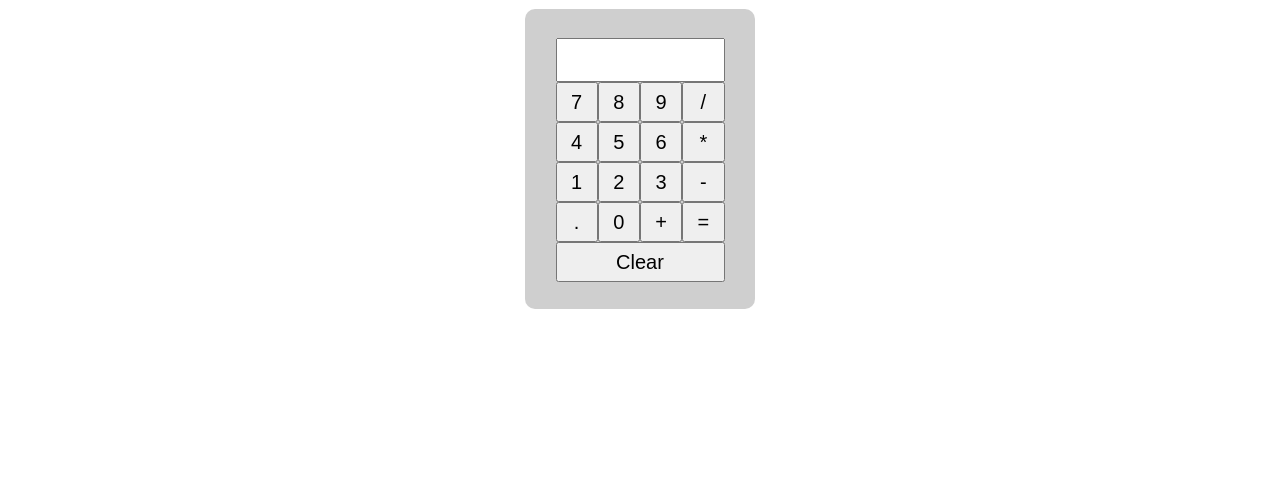
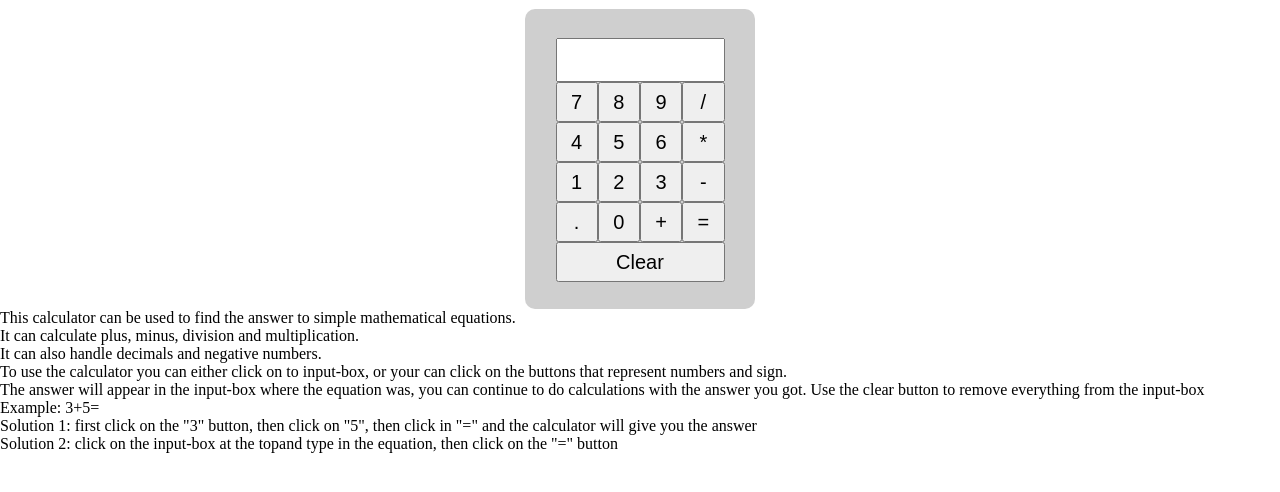
Before and after one commit to vestby96/freakyFriday, a plain HTML site: page index.html in a window 1280 px wide. Shown: the part 68-560 px from the top of the page. Drawn offline with Linux system fonts and the light colour scheme.

Commit message:
Update index.html

```diff
--- a/index.html
+++ b/index.html
@@ -16,5 +16,11 @@
             <div class="line5"><input type="button" value="Clear" onclick="calc.display.value=''"></div>
         </form>
     </div>
+    <div class="textbox">
+        <div class="box1">This calculator can be used to find the answer to simple mathematical equations.
+            <br>It can calculate plus, minus, division and multiplication.<br>It can also handle decimals and negative numbers.</div>
+        <div class="box2">To use the calculator you can either click on to input-box, or your can click on the buttons that represent numbers and sign.<br>The answer will appear in the input-box where the equation was, you can continue to do calculations with the answer you got. Use the clear button to remove everything from the input-box</div>
+        <div class="examples">Example: 3+5=<br> Solution 1: first click on the "3" button, then click on "5", then click in "=" and the calculator will give you the answer <br>Solution 2: click on the input-box at the topand type in the equation, then click on the "=" button</div>
+    </div>
 </body>
 </html>
```
